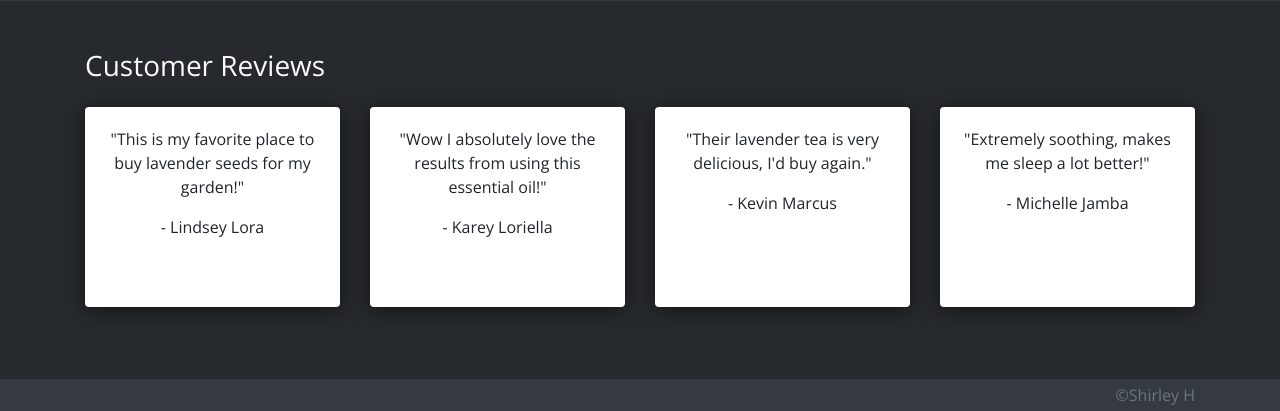
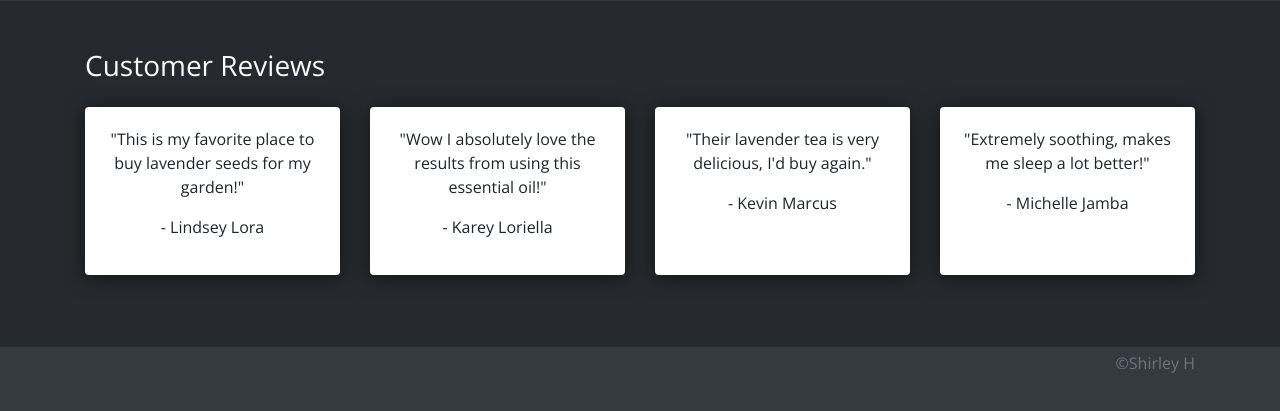
Before and after one commit to serelath/SMCSpring_2019, a PHP site: page /class02/index.html in a window 1280 px wide. Shown: the part 1143-1554 px from the top of the page. After the commit the page ends 1516 px from the top, so only its background shows below. Run offline with PHP 8.4, Linux system fonts and the light colour scheme; some libraries are stand-ins or nearby versions.

Commit message:
Cards 100% height

```diff
--- a/class02/style.css
+++ b/class02/style.css
@@ -22,6 +22,7 @@ a:hover {
 .card {
     border: none;
     box-shadow: 0px 3px 20px rgba(0,0,0, 0.5);
+    height: 100%;
 }
 .btn-dark {
     transition: 0.3s;
@@ -55,11 +56,6 @@ a:hover {
 .bg-darker {
     background-color: #26292d;
 }
-@media only screen and (min-width: 992px) {
-    .customer-review > div > .card {
-        min-height: 200px;
-    }
-}
 @media only screen and (max-width: 992px) {
     .jumbotron {
     height: 95vh;
```
